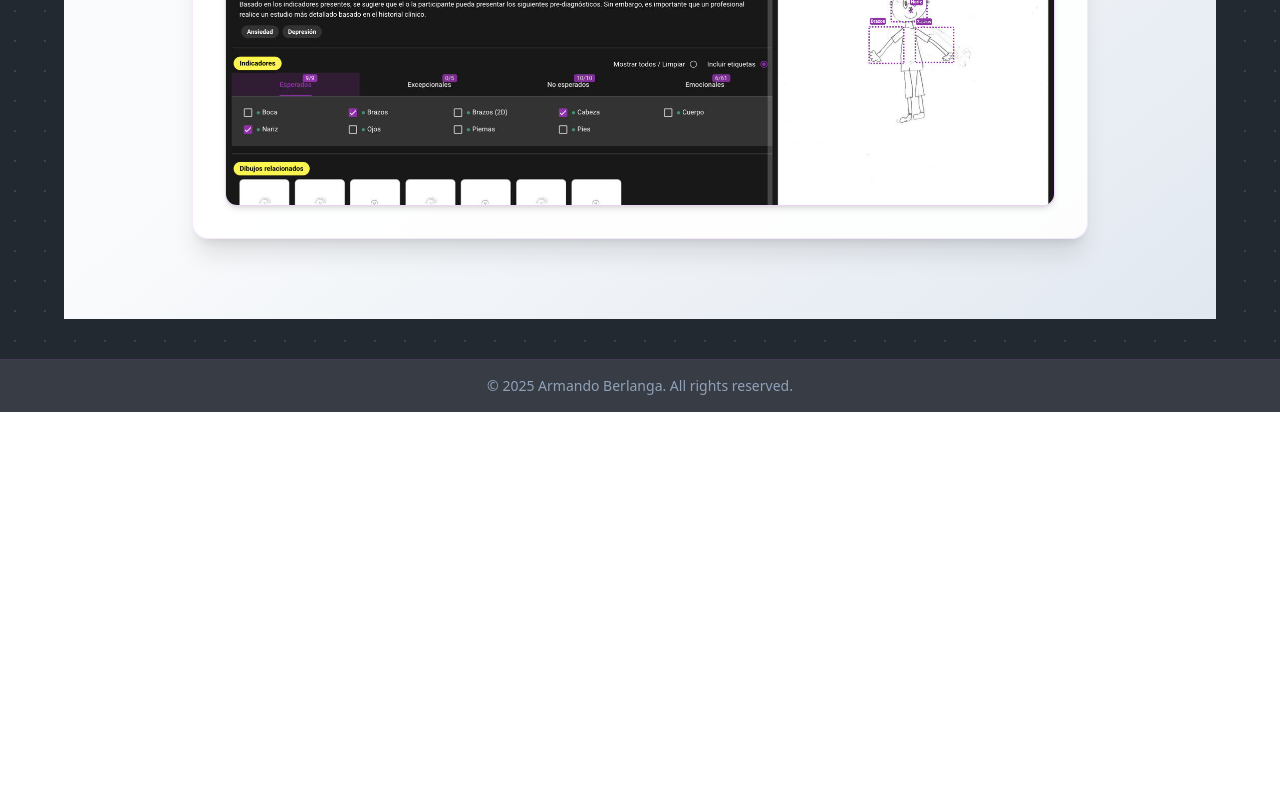
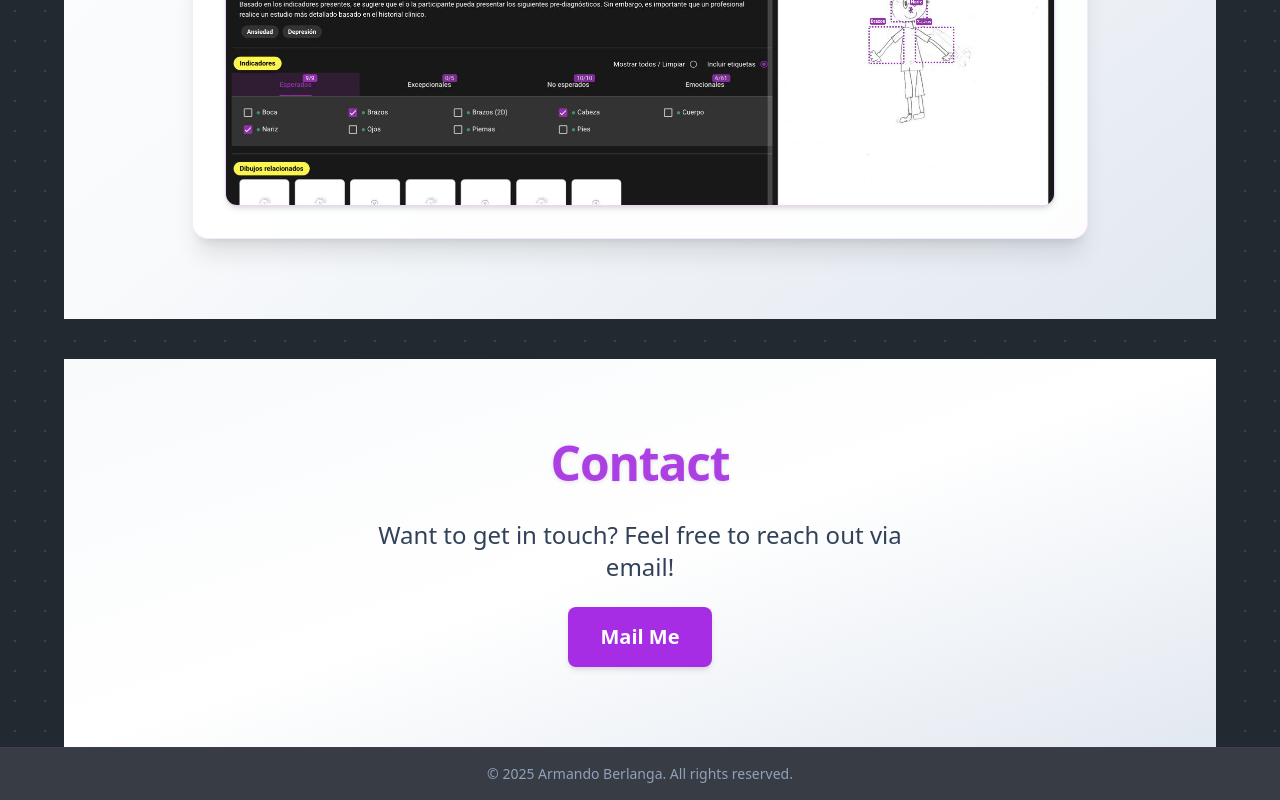
Before and after one commit to ArmandoBerlanga/Portfolio, a React (Vite) app: page / in a window 1280 px wide. Shown: the part 3821-4621 px from the top of the page. Before the commit the page ends 4233 px from the top, so only its background shows below. Built offline with nearby package versions, Linux system fonts and the light colour scheme.

Commit message:
feat: enhance ContactSection with styling and layout for better user engagement

```diff
--- a/src/sections/ContactSection.jsx
+++ b/src/sections/ContactSection.jsx
@@ -1,6 +1,11 @@
 export default function ContactSection() {
     return (
-        <section id="contact">
+        <section id="contact" className="py-20 bg-gradient-to-br from-slate-50 via-white to-slate-200 dark:from-slate-900 dark:via-slate-800 dark:to-slate-900 transition-colors duration-500">
+            <h2 className="text-4xl md:text-5xl font-extrabold text-primary/90 mb-8 text-center tracking-tight drop-shadow-sm">Contact</h2>
+            <div className="flex flex-col items-center justify-center max-w-xl mx-auto px-4">
+                <p className="text-lg md:text-2xl text-slate-700 dark:text-slate-200 mb-6 text-center">Want to get in touch? Feel free to reach out via email!</p>
+                <a href="mailto:armandoberlanga2708@gmail.com" className="inline-block px-8 py-4 bg-primary text-white font-semibold rounded-lg shadow-md hover:bg-primary/90 transition-colors text-lg md:text-xl">Mail Me</a>
+            </div>
         </section>
     );
 }
```
